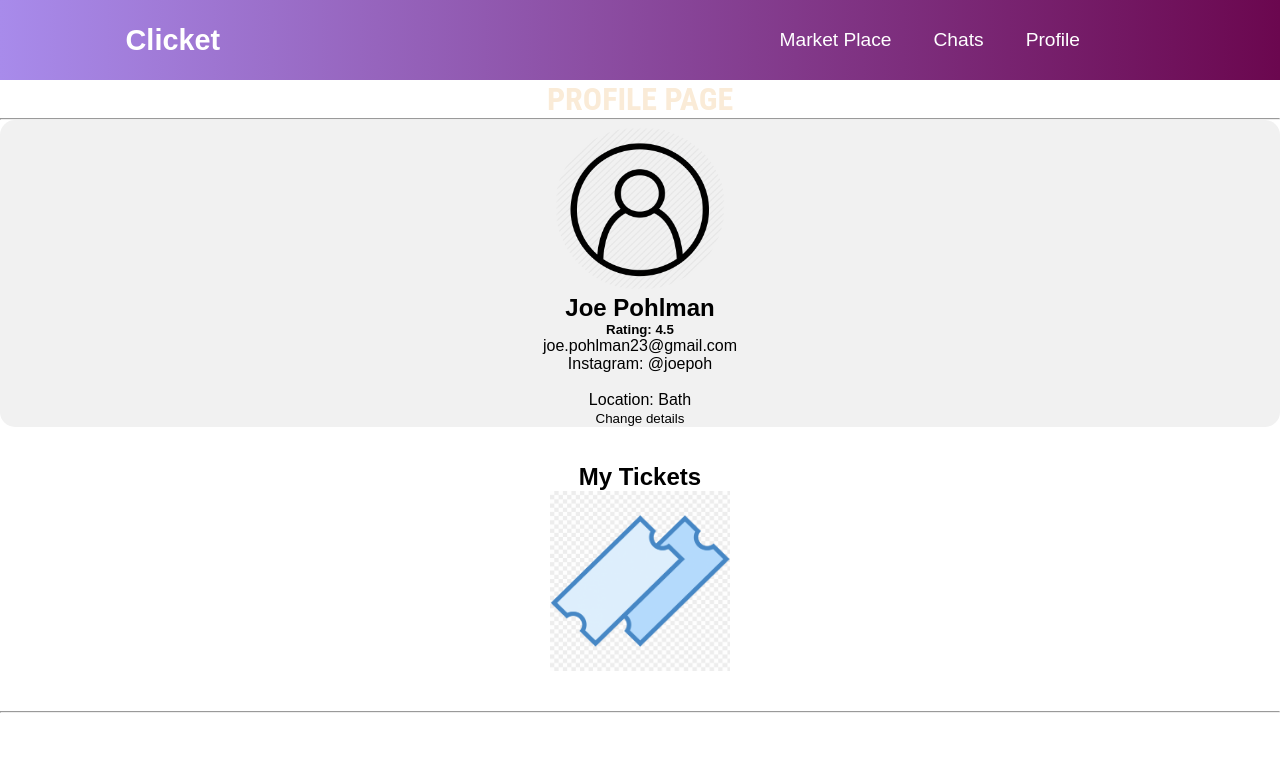
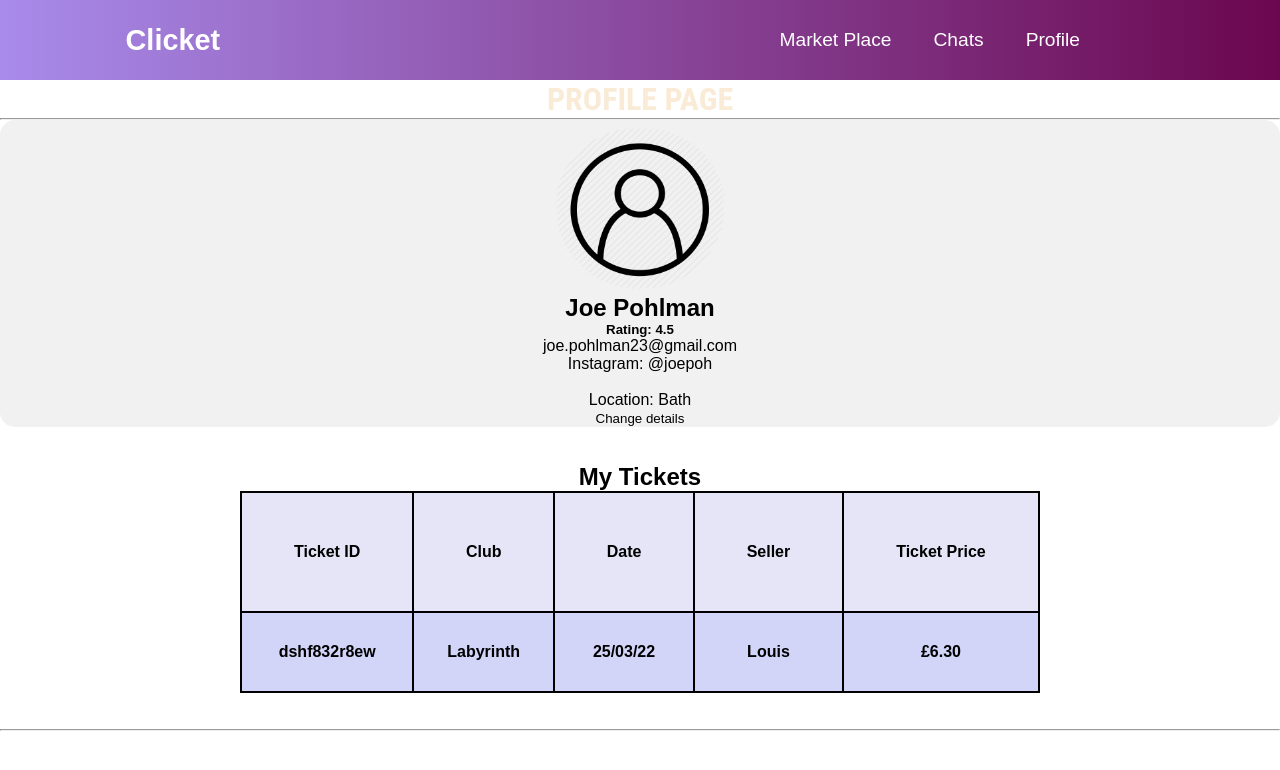
Before and after one commit to eleacassagne/clicket, a React (Create React App) app: page /profile in a window 1280 px wide. Shown: the top 770 px of the page. Built offline with nearby package versions, Linux system fonts and the light colour scheme.

Commit message:
added ticket table to profile page

```diff
--- a/src/Profile.jsx
+++ b/src/Profile.jsx
@@ -8,6 +8,8 @@ import About from './components/About'
 import Project from './components/Project'
 import Portfolio from './components/Portfolio'
 import Contact from './components/Contact'
+
+import Clubs from "./components/clubs"
 
 
 
--- a/src/components/About.jsx
+++ b/src/components/About.jsx
@@ -1,13 +1,39 @@
 import React, { Component } from 'react'
 import biologo from './public/image/ticket.png'
+
+
 
 class About extends Component {
     render() {
         return (
+
             <section id="container-about" className="container-about">
                     <h1>My Tickets</h1>
 
-                    <img src={biologo} width="180" height="180" alt="abtimg"/>
+                    <table className="table">
+                        <thead className="table-head">
+                            <tr className="table-columns">
+                                <th className="table-column">Ticket ID</th>
+                                <th className="table-column">Club</th>
+                                <th className="table-column">Date</th>
+                                <th className="table-column">Seller</th>
+                                <th className="table-column">Ticket Price</th>
+                            </tr>
+                        </thead>
+
+                        <tbody className="all-table-content">
+                                <th className="table-content">dshf832r8ew</th>
+                                <th className="table-content-seller">Labyrinth</th>
+                                <th className="table-content">25/03/22</th>
+                                <th className="table-content">Louis</th>
+                                <th className="table-content">£6.30</th>
+
+
+                        </tbody>
+                    </table>
+
+
+                    {/* <img src={biologo} width="180" height="180" alt="abtimg"/> */}
                     {/* <p>It is a long established fact that a reader will be distracted by the readable content of a page when looking at its layout. The point of using Lorem Ipsum is that it has a more-or-less normal distribution of letters, as opposed to using 'Content here, content here', making it look like readable English.
                     It is a long established fact that a reader will be distracted by the readable content of a page when looking at its layout. The point of using Lorem Ipsum is that it has a more-or-less normal distribution of letters, as opposed to using 'Content here, content here', making it look like readable English.
                     </p> */}
```
